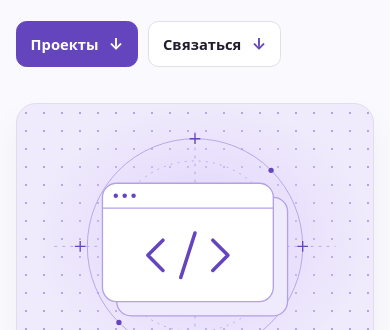
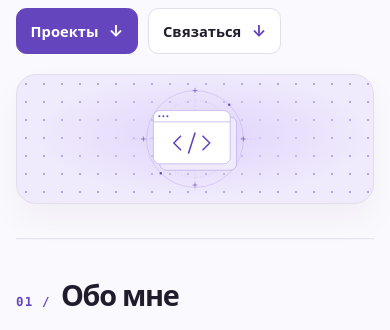
Before and after one commit to mykytassss/portfolio, an Astro site: page / in a window 390 px wide. Shown: the part 438-768 px from the top of the page. Built offline with nearby package versions, Linux system fonts and the light colour scheme; Astro itself is replaced by a stand-in of ours.

Commit message:
Compact the portfolio hero on phones (#5)
Co-authored-by: Devin AI <158243242+devin-ai-integration[bot]@users.noreply.github.com>

```diff
--- a/src/styles/global.css
+++ b/src/styles/global.css
@@ -222,6 +222,12 @@ button { font: inherit; }
 }
 
 .hero-art svg { display: block; width: min(100%, 32rem); }
+
+@media (width < 36rem) {
+  .hero { gap: 1.25rem; padding-block: 2rem; }
+  .hero-art svg { max-height: 8rem; }
+}
+
 .art-orbit { stroke: var(--art-line); }
 .art-frame { fill: var(--surface); stroke: var(--art-line); stroke-width: 1.5; }
 .art-frame rect:first-child { fill: var(--tint); }
```
